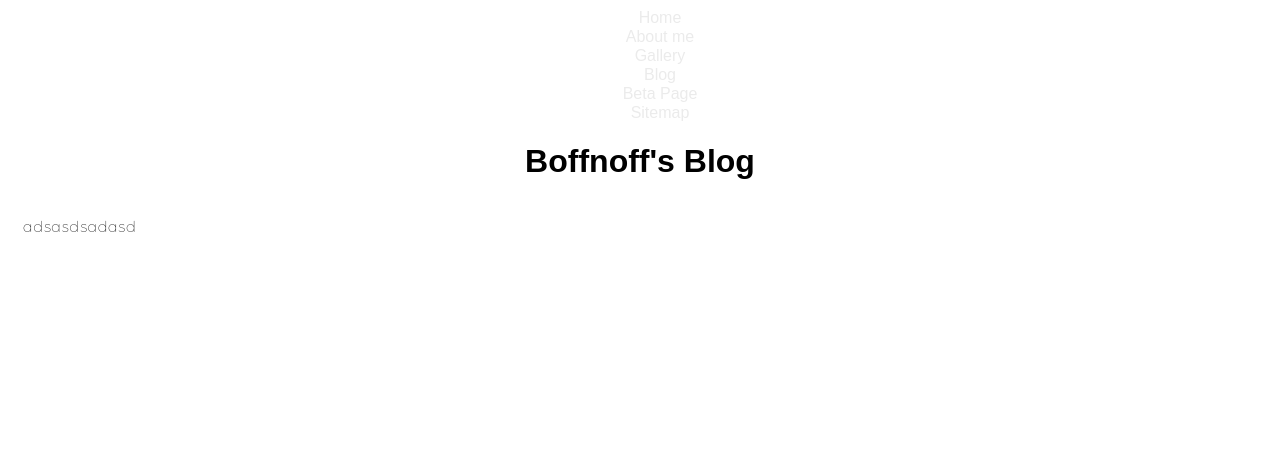
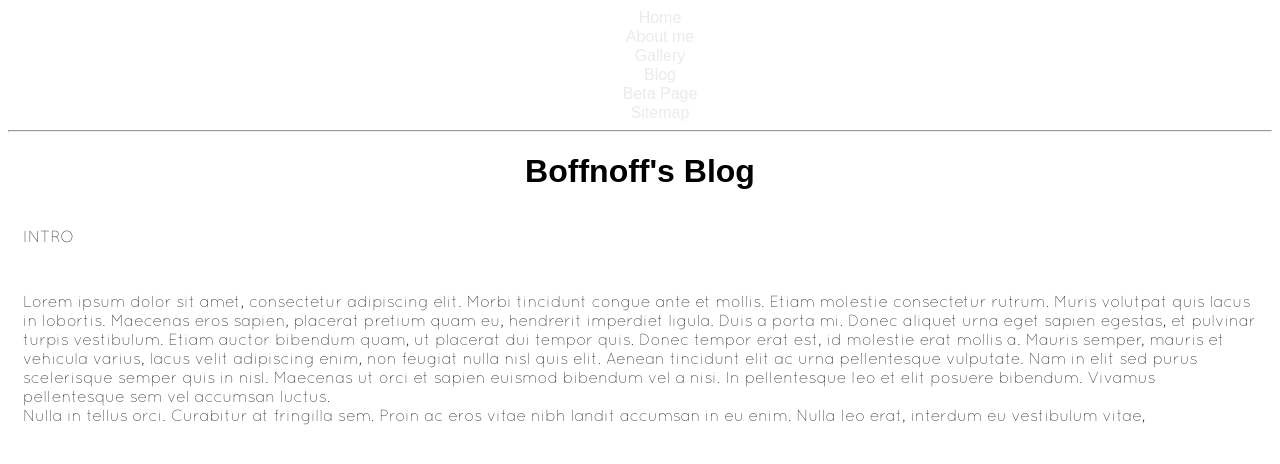
Before and after one commit to boffnoff/boffnoff.github.com, a Jekyll site: the page beta/index.html, which Jekyll copies as it is, in a window 1280 px wide. Shown: the top 464 px of the page. Built offline with Jekyll 4.4.1, drawn with Linux system fonts in a browser that asks for light colours; some web fonts are replaced.

Commit message:
added lorm ipsum text and a hr rule to the menu

```diff
--- a/beta/index.html
+++ b/beta/index.html
@@ -38,6 +38,7 @@
                 <li><a href='/beta/index.html'>Beta Page</a></li>
                 <li><a href='/sitemap.html'>Sitemap</a></li>
               </ul>
+            <hr>
         </div>
 </div>
 
@@ -48,8 +49,31 @@
 
 
 <p>
-    adsasdsadasd
+    INTRO
     </p>
+
+
+<p>
+
+Lorem ipsum dolor sit amet, consectetur adipiscing elit. Morbi
+tincidunt congue ante et mollis. Etiam molestie consectetur rutrum.
+Muris volutpat quis lacus in lobortis. Maecenas eros sapien, placerat
+pretium quam eu, hendrerit imperdiet ligula. Duis a porta mi. Donec
+aliquet urna eget sapien egestas, et pulvinar turpis vestibulum. Etiam
+auctor bibendum quam, ut placerat dui tempor quis.
+Donec tempor erat est, id molestie erat mollis a. Mauris semper, mauris et
+vehicula varius, lacus velit adipiscing enim, non feugiat nulla nisl quis
+elit. Aenean tincidunt elit ac urna pellentesque vulputate. Nam in elit sed
+purus scelerisque semper quis in nisl. Maecenas ut orci et sapien euismod
+bibendum vel a nisi. In pellentesque leo et elit posuere bibendum. Vivamus
+pellentesque sem vel accumsan luctus.
+<br>
+Nulla in tellus orci. Curabitur at fringilla sem. Proin ac eros vitae nibh
+landit accumsan in eu enim. Nulla leo erat, interdum eu vestibulum vitae,
+
+    </p>
+
+
 
 </body>
 </html>
```
